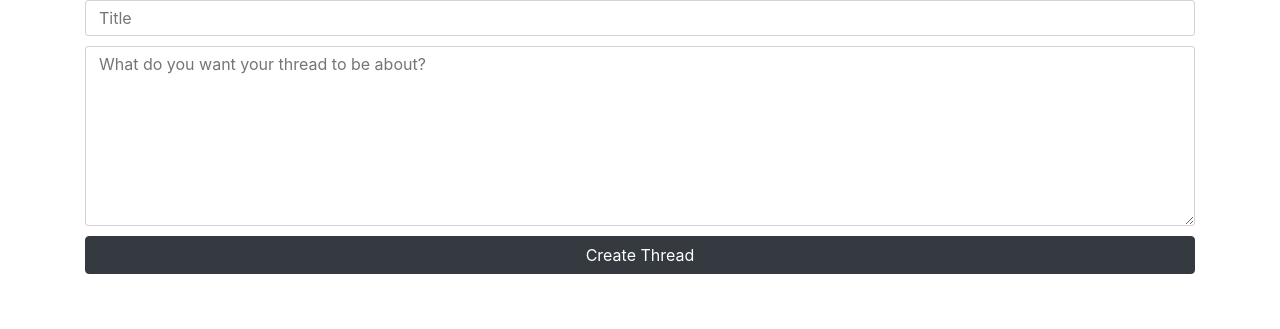
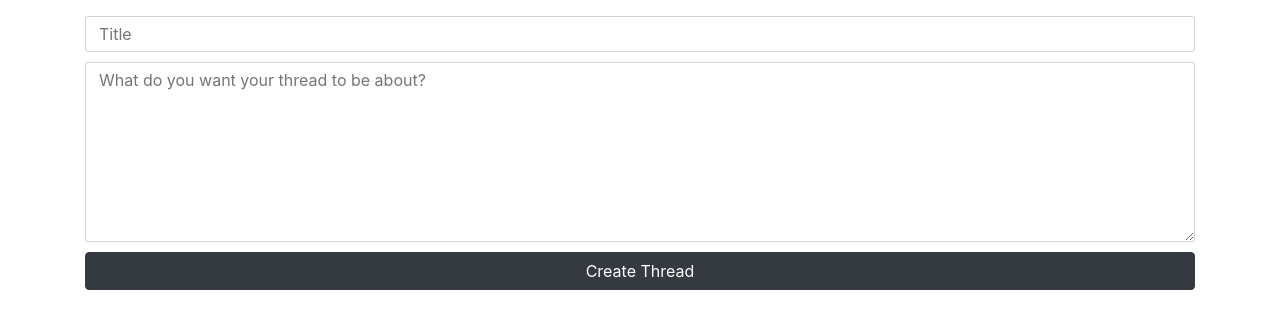
Before and after one commit to AbrahamLara/MySite-Forum, a Django app: page /create in a window 1280 px wide. Shown: the part 56-385 px from the top of the page. Run offline with Django 3.2, Linux system fonts and the light colour scheme; the visitor is signed in with stand-in values (Sample User, id 1); some libraries are stand-ins or nearby versions.

Commit message:
Added top margin to form in create page

```diff
--- a/static/mysite_forum/css/create_thread.css
+++ b/static/mysite_forum/css/create_thread.css
@@ -3,7 +3,7 @@ body {
 }
 
 form {
-    margin-top: 1≈rem !important;
+    margin-top: 1rem !important;
 }
 
 .title-input, .body-input {
```
